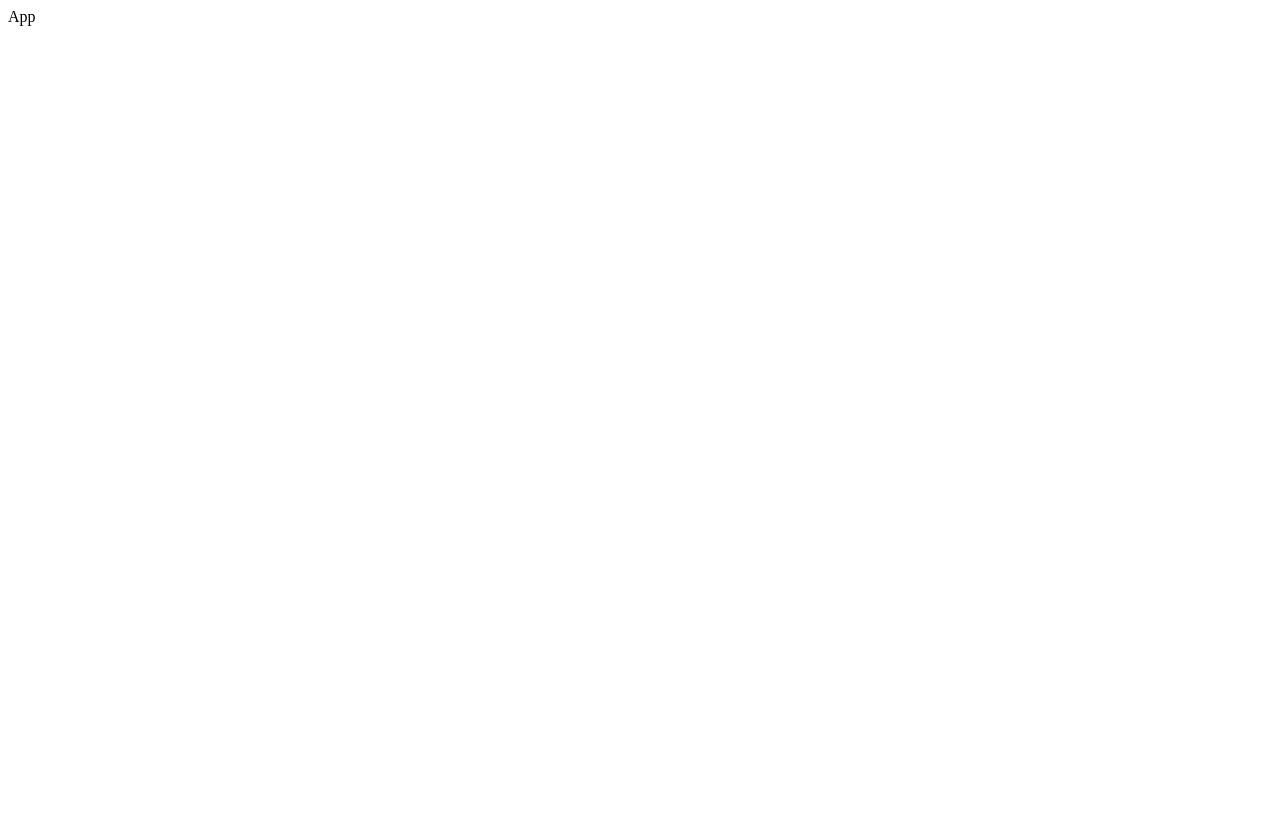
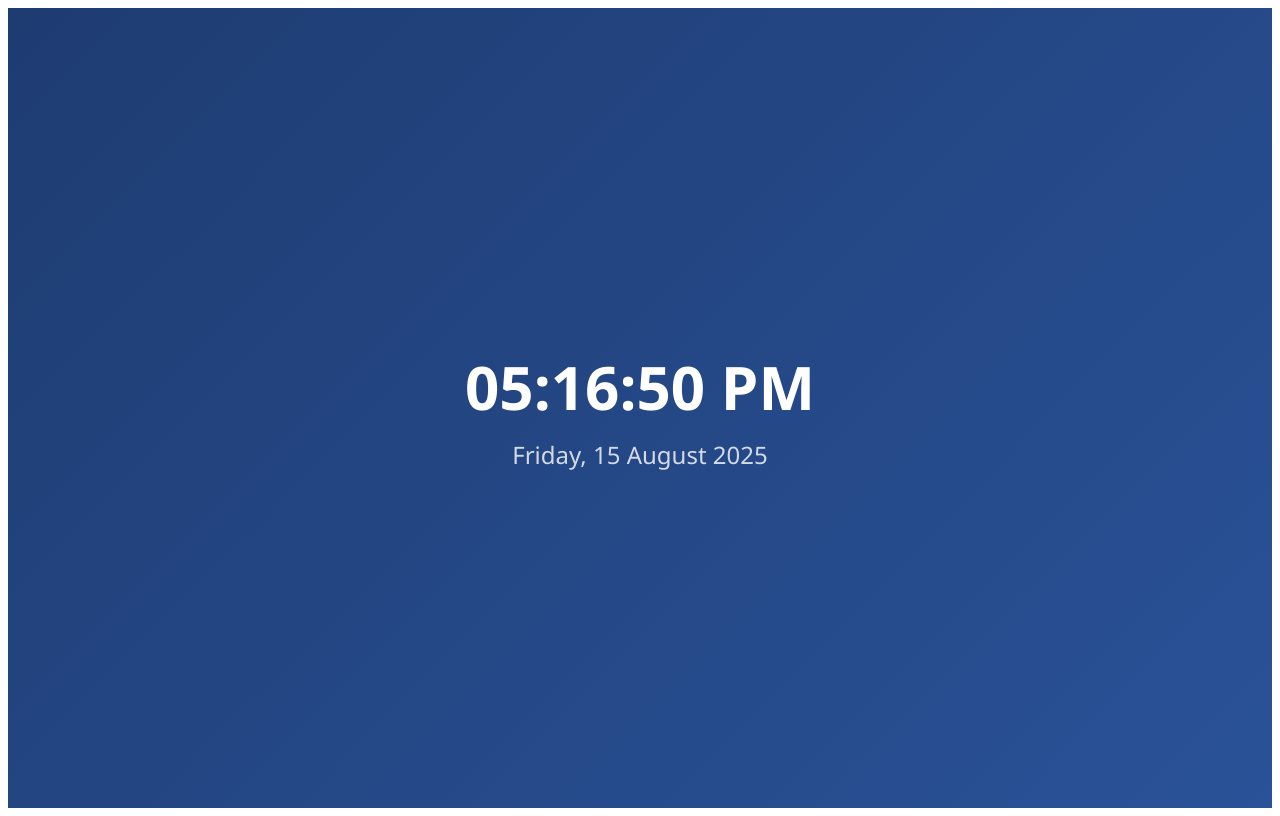
Before and after one commit to Glo92/Time-Teller, a React (Vite) app: page / in a window 1280 px wide. Built offline with nearby package versions, Linux system fonts and the light colour scheme.

Commit message:
added styling

```diff
--- a/src/App.jsx
+++ b/src/App.jsx
@@ -1,9 +1,69 @@
-import React from 'react'
+import { useState, useEffect } from "react";
+import "./App.css";
 
-function App() {
+export default function App() {
+  const [time, setTime] = useState(new Date());
+
+  useEffect(() => {
+    const timer = setInterval(() => setTime(new Date()), 1000);
+    return () => clearInterval(timer);
+  }, []);
+
+  const formatTime = () => {
+    let hours = time.getHours();
+    let minutes = time.getMinutes();
+    let seconds = time.getSeconds();
+    let ampm = hours >= 12 ? "PM" : "AM";
+
+    hours = hours % 12 || 12;
+    hours = String(hours).padStart(2, "0");
+    minutes = String(minutes).padStart(2, "0");
+    seconds = String(seconds).padStart(2, "0");
+
+    return `${hours}:${minutes}:${seconds} ${ampm}`;
+  };
+
+  const formatDate = () => {
+    const days = ["Sunday", "Monday", "Tuesday", "Wednesday", "Thursday", "Friday", "Saturday"];
+    const months = [
+      "January", "February", "March", "April", "May", "June",
+      "July", "August", "September", "October", "November", "December"
+    ];
+
+    const dayName = days[time.getDay()];
+    const monthName = months[time.getMonth()];
+    const dayNumber = time.getDate();
+    const year = time.getFullYear();
+
+    return `${dayName}, ${dayNumber} ${monthName} ${year}`;
+  };
+
   return (
-    <div>App</div>
-  )
+    <div style={styles.container}>
+      <div style={styles.clock}>{formatTime()}</div>
+      <div style={styles.date}>{formatDate()}</div>
+    </div>
+  );
 }
 
-export default App
+const styles = {
+  container: {
+    background: "linear-gradient(135deg, #1e3c72, #2a5298)",
+    height: "100vh",
+    display: "flex",
+    flexDirection: "column",
+    justifyContent: "center",
+    alignItems: "center",
+    color: "white",
+    fontFamily: "'Segoe UI', Tahoma, Geneva, Verdana, sans-serif"
+  },
+  clock: {
+    fontSize: "60px",
+    fontWeight: "bold",
+    marginBottom: "10px"
+  },
+  date: {
+    fontSize: "24px",
+    opacity: 0.8
+  }
+};
```
